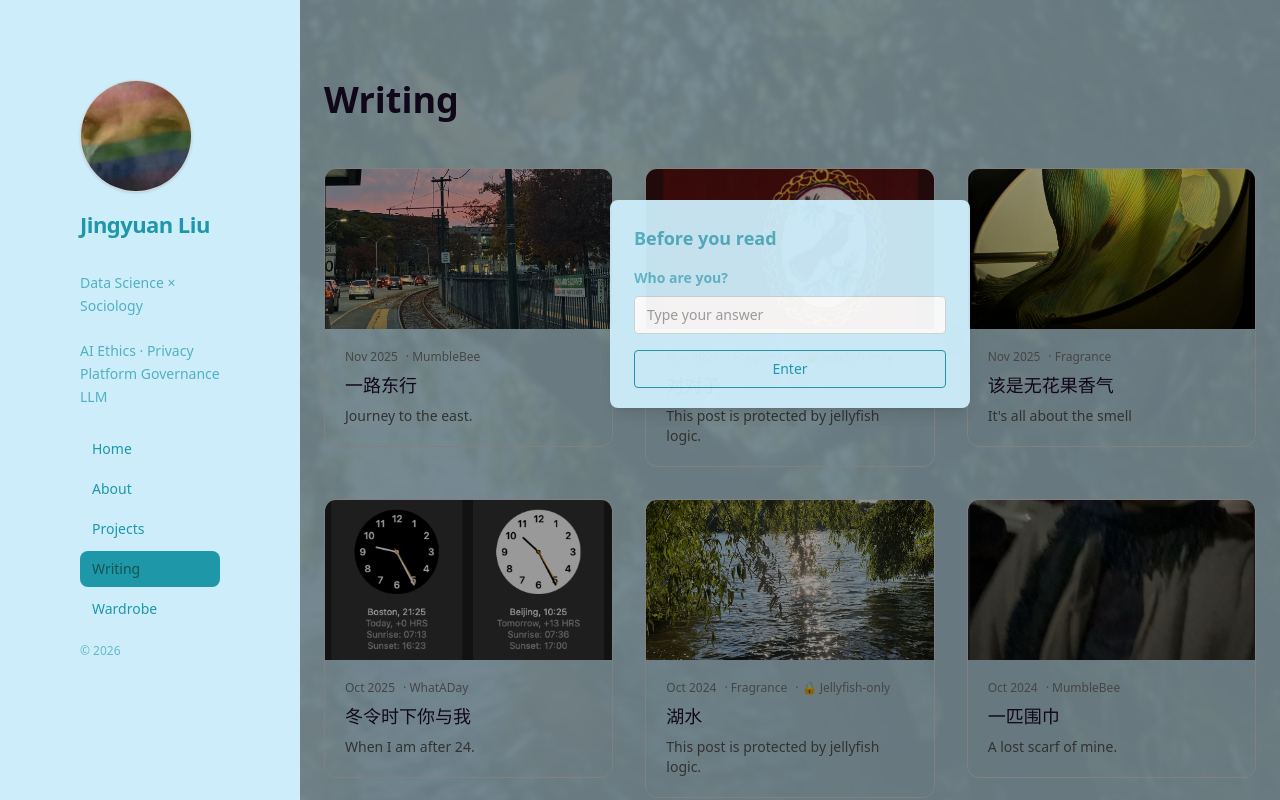
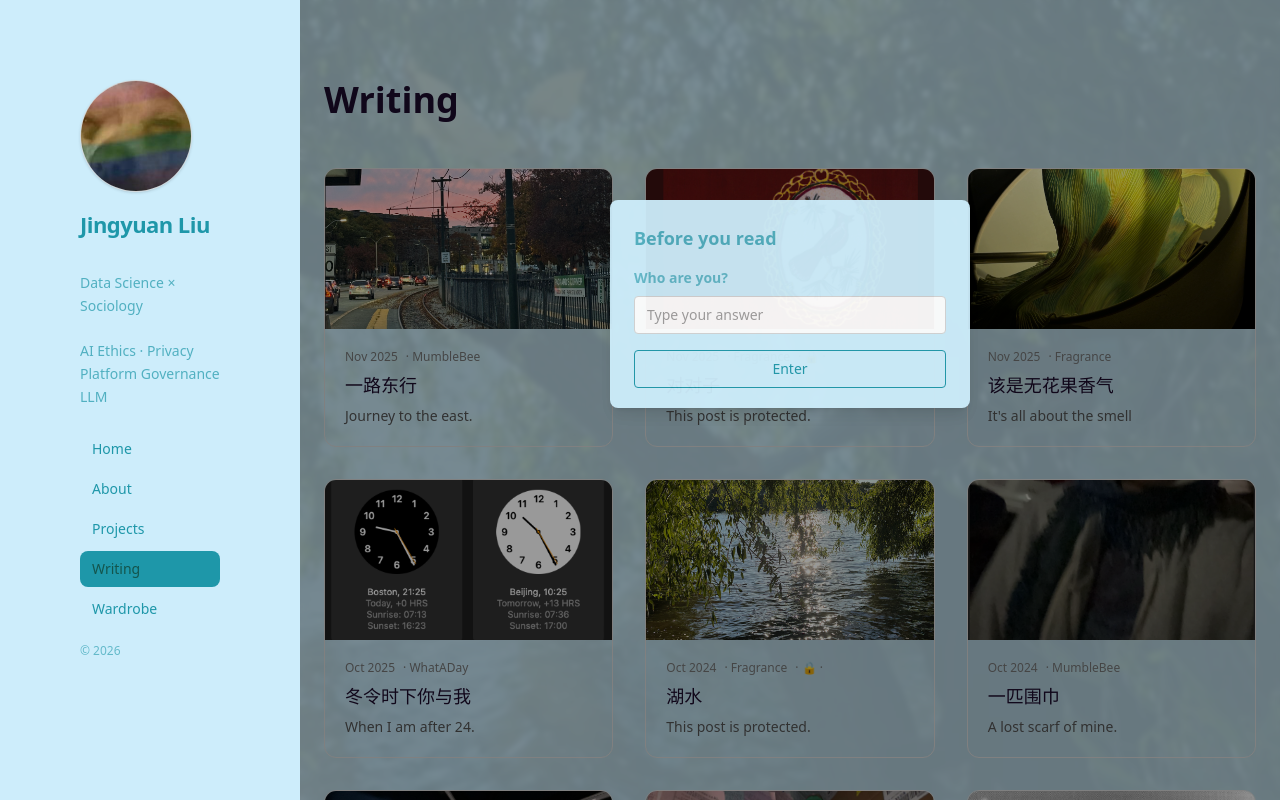
Before and after one commit to juanliu27/juanweb, a Next.js app: page /writing in a window 1280 px wide. Shown: the top 800 px of the page. Built offline with nearby package versions, Linux system fonts and the light colour scheme.

Commit message:
update: jellyfish card protection: deleted jellyfish keyword

```diff
--- a/src/app/(content)/writing/page.tsx
+++ b/src/app/(content)/writing/page.tsx
@@ -42,7 +42,7 @@ export default function WritingPage() {
               <WritingCard
                 key={w.slug}
                 title={w.title}
-                excerpt="This post is protected by jellyfish logic."
+                excerpt="This post is protected."
                 date={w.date}
                 tag={w.tag}
                 cover={w.cover}
--- a/src/components/WritingCard.tsx
+++ b/src/components/WritingCard.tsx
@@ -51,7 +51,7 @@ export default function WritingCard({
 
             {tag && <span>· {tag}</span>}
 
-            {locked && <span>· 🔒 Jellyfish-only</span>}
+            {locked && <span>· 🔒 ·</span>}
           </div>
         )}
 
```
